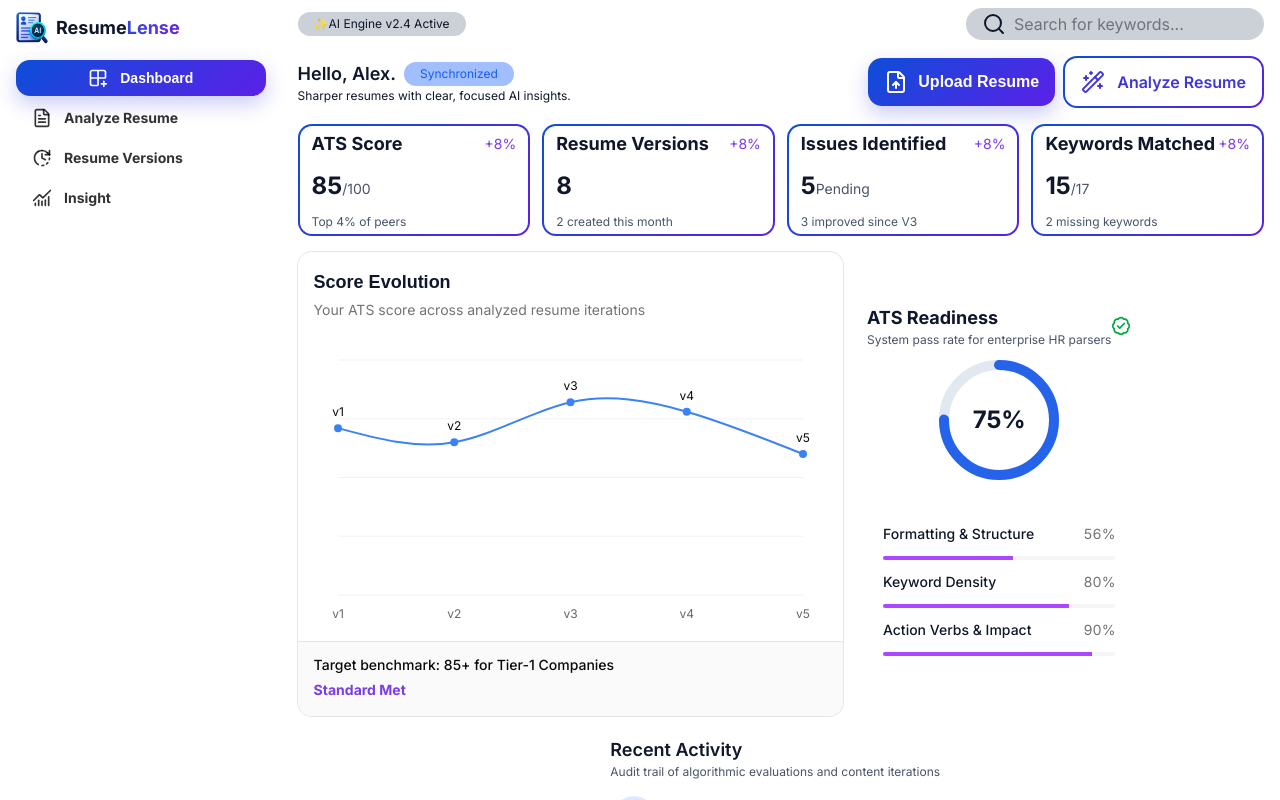
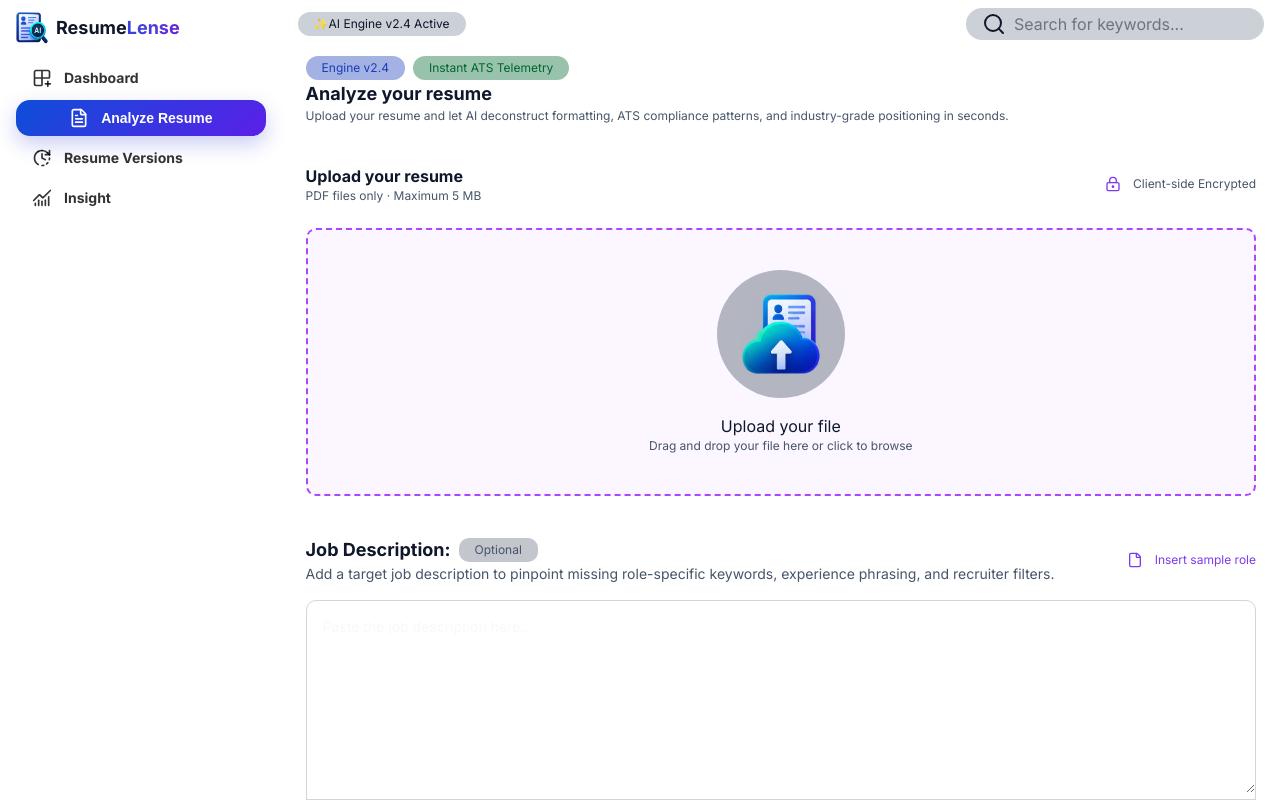
Before and after one commit to LakshanJayalath171/Resume-Analyzer, a React (Vite) app: page /dashboard in a window 1280 px wide. Both pictures are taken after a click on the button "Upload Resume". Built offline with nearby package versions, Linux system fonts and the light colour scheme.

Commit message:
Created AppContext for the application

```diff
--- a/package.json
+++ b/package.json
@@ -14,6 +14,7 @@
     "@clerk/react": "^6.17.4",
     "@fontsource-variable/geist": "^5.3.0",
     "@tailwindcss/vite": "^4.3.3",
+    "axios": "^1.20.0",
     "class-variance-authority": "^0.7.1",
     "cn": "^0.4.0",
     "lottie-react": "^3.1.2",
--- a/src/components/Analyze.tsx
+++ b/src/components/Analyze.tsx
@@ -1,5 +1,5 @@
 import { useState } from 'react';
-import { LockKeyhole , FileText, Verified , Trash, File , WandSparkles} from 'lucide-react';
+import { LockKeyhole , FileText, Verified , Trash, File , WandSparkles, FileUp} from 'lucide-react';
 
 
 const Analyze = () => {
@@ -212,7 +212,10 @@ const Analyze = () => {
       </div>
 
       <div className="w-full h-full flex items-center justify-end mt-6">
-        <div>
+        <div className="flex items-center justify-center gap-3">
+
+          <button className='px-4 py-2 flex items-center justify-center gap-3 rounded-2xl text-white font-bold btn-secondary'><FileUp size={16} className="text-special" />Upload Resume</button>
+
           <button className='px-4 py-2 flex items-center justify-center gap-3 rounded-2xl text-white font-bold bg-special'><WandSparkles size={16} className="text-white" />Analyze Resume</button>
         </div>
       </div>
--- a/src/components/Dashbord_comp.tsx
+++ b/src/components/Dashbord_comp.tsx
@@ -11,7 +11,7 @@ import {
 import Activity_card from './Activity_card';
 
 
-const Dashbord_comp = () => {
+const Dashbord_comp = ({setSelectedTab}) => {
   return (
     <div className="w-full h-full px-4 py-2 flex flex-col gap-4">
       {/* heading section */}
@@ -29,11 +29,11 @@ const Dashbord_comp = () => {
         </div>
 
         <div className="flex items-center justify-center gap-2">
-          <button className="bg-special px-4 py-3 rounded-full text-white text-sm flex items-center justify-center gap-3">
+          <button onClick={()=>setSelectedTab('Analyze Resume')} className="bg-special px-4 py-3 rounded-full text-white text-sm flex items-center justify-center gap-3">
             <FileUp />
             Upload Resume
           </button>
-          <button className="px-4 py-3 btn-secondary flex items-center justify-center gap-3">
+          <button onClick={()=>setSelectedTab('Analyze Resume')} className="px-4 py-3 btn-secondary flex items-center justify-center gap-3">
             <WandSparkles /> Analyze Resume
           </button>
         </div>
--- /dev/null
+++ b/src/context/AppContext.tsx
@@ -0,0 +1,23 @@
+import {createContext, useContext} from 'react';
+import axios from 'axios';
+
+
+axios.defaults.baseURL = import.meta.env.VITE_BASE_URL || 'http://localhost:8000';
+
+
+const AppContext = createContext()
+
+export const AppProvider = ({children})=>{
+
+    const value = {axios}
+
+    return(
+        <AppContext.Provider value={value}>
+            {children}
+        </AppContext.Provider>
+    )
+}
+
+export const useAppContext = () => {
+    return useContext(AppContext)
+};
--- a/src/main.tsx
+++ b/src/main.tsx
@@ -4,6 +4,8 @@ import './index.css'
 import App from './App.tsx'
 import { BrowserRouter } from 'react-router-dom'
 import { ClerkProvider } from '@clerk/react'
+import {AppProvider} from './context/AppContext.tsx'
+
 
 const publishableKey = import.meta.env.VITE_CLERK_PUBLISHABLE_KEY
 
@@ -11,7 +13,9 @@ createRoot(document.getElementById('root')!).render(
   <StrictMode>
     <BrowserRouter>
       <ClerkProvider publishableKey={publishableKey}>
-        <App />
+        <AppProvider>
+          <App />
+        </AppProvider>
       </ClerkProvider>
     </BrowserRouter>
   </StrictMode>,
--- a/src/pages/Dashbord.tsx
+++ b/src/pages/Dashbord.tsx
@@ -48,7 +48,7 @@ const Dashbord = () => {
 
             {/* content */}
             <div className='w-full flex-1 min-h-0 overflow-y-auto'>
-                {selectedMenu === 'Dashboard' && <div><Dashbord_comp/></div>}
+                {selectedMenu === 'Dashboard' && <div><Dashbord_comp setSelectedTab={setSelectedMenu}/></div>}
                 {selectedMenu === 'Analyze Resume' && <div><Analyze/></div>}
                 {selectedMenu === 'Resume Versions' && <div><Versions/></div>}
                 {selectedMenu === 'Insight' && <div><Insight/></div>}
--- a/src/pages/Landing.tsx
+++ b/src/pages/Landing.tsx
@@ -13,6 +13,7 @@ import { toast } from "react-toastify";
 
 import {useNavigate} from "react-router-dom";
 import { useAuth } from "@clerk/react";
+import { useAppContext } from "@/context/AppContext";
 
 const Landing = () => {
   const navigate = useNavigate();
```
Also changed, not shown: 2 other files (tests, documents, lock files or other folders).
